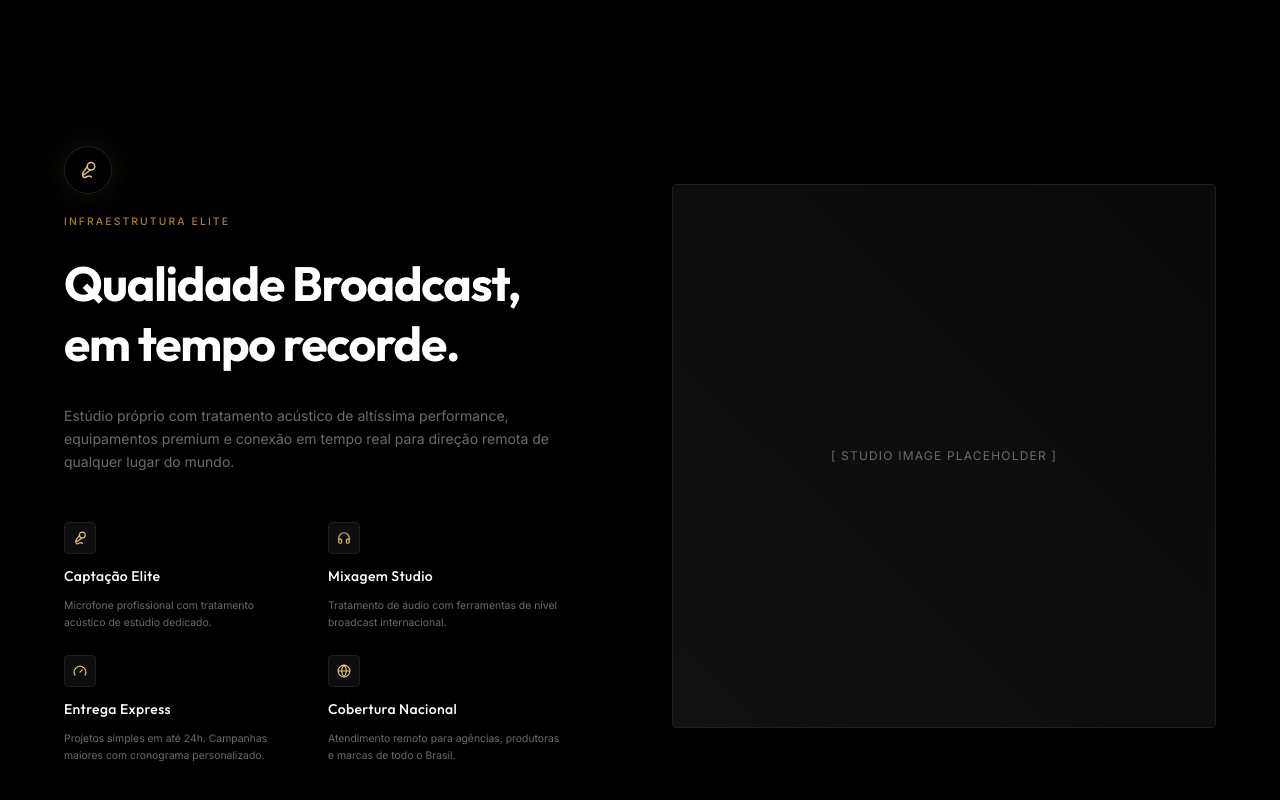
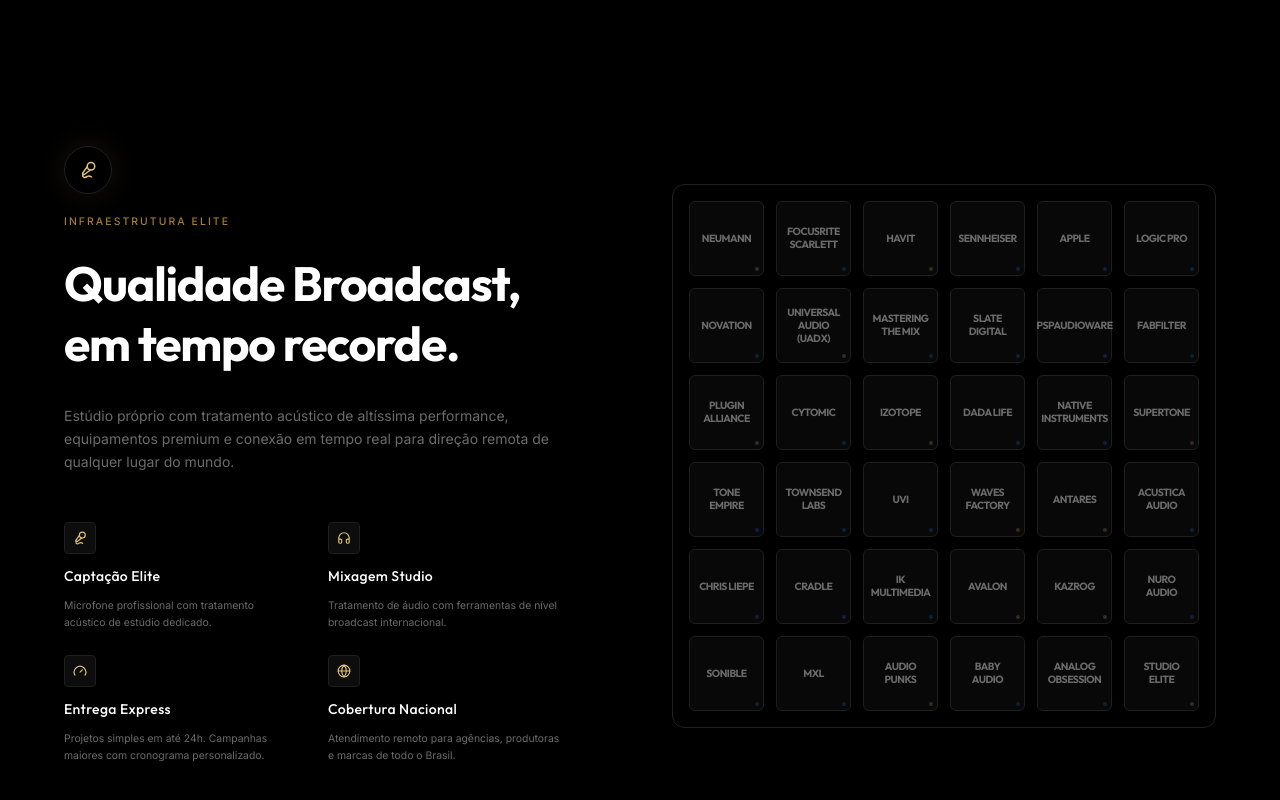
Before and after one commit to kleberrsanzony/sanzony-voz-premium, a Next.js app: page / in a window 1280 px wide. Shown: the part 5151-5951 px from the top of the page. Built offline with nearby package versions, Linux system fonts and the light colour scheme; no server answers; the database is empty.

Commit message:
feat: implement authentic 35-brand grid for studio infrastructure

```diff
--- a/src/components/sections/StudioSection.tsx
+++ b/src/components/sections/StudioSection.tsx
@@ -1,5 +1,7 @@
 "use client";
 
+import Image from "next/image"
+import { IndustryStandardGrid } from "@/components/ui/industry-standard-grid"
 import { capabilities } from "@/data/content"
 import { Mic2, ShieldCheck, Headphones, Gauge, Globe } from "lucide-react"
 import { Reveal } from "@/components/ui/reveal"
@@ -48,11 +50,8 @@ export default function StudioSection() {
             </div>
 
             <Reveal delay={0.4} blur={false}>
-              <div className="w-full aspect-square md:aspect-[4/3] lg:aspect-square bg-[#030303] rounded-md border border-white/5 overflow-hidden flex items-center justify-center relative shadow-2xl magnetic-image-lift">
-                <div className="absolute inset-0 bg-gradient-to-tr from-[#111] to-[#0a0a0a]" />
-                <p className="text-muted-foreground text-xs uppercase tracking-widest relative z-10">
-                  [ Studio Image Placeholder ]
-                </p>
+              <div className="w-full aspect-square md:aspect-[4/3] lg:aspect-square rounded-md overflow-hidden relative shadow-2xl magnetic-image-lift">
+                <IndustryStandardGrid />
               </div>
             </Reveal>
 
--- /dev/null
+++ b/src/components/ui/industry-standard-grid.tsx
@@ -0,0 +1,56 @@
+"use client";
+
+import React from "react";
+import { cn } from "@/lib/utils";
+
+const BRANDS = [
+  "Neumann", "Focusrite Scarlett", "Havit", "Sennheiser", "Apple", "Logic Pro",
+  "Novation", "Universal Audio (UADx)", "Mastering The Mix", "SLATE DIGITAL",
+  "PSPAUDIOWARE", "FABFILTER", "PLUGIN ALLIANCE", "CYTOMIC", "IZOTOPE",
+  "DADA LIFE", "NATIVE INSTRUMENTS", "SUPERTONE", "TONE EMPIRE", "TOWNSEND LABS",
+  "UVI", "WAVES FACTORY", "ANTARES", "ACUSTICA AUDIO", "CHRIS LIEPE",
+  "CRADLE", "IK MULTIMEDIA", "AVALON", "KAZROG", "NURO AUDIO",
+  "SONIBLE", "MXL", "AUDIO PUNKS", "BABY AUDIO", "ANALOG OBSESSION",
+  "Studio Elite"
+];
+
+export function IndustryStandardGrid() {
+  return (
+    <div className="grid grid-cols-4 sm:grid-cols-6 gap-2 md:gap-3 w-full h-full p-2 md:p-4 bg-black/40 backdrop-blur-sm rounded-xl border border-white/5">
+      {BRANDS.map((brand, i) => {
+        // Alternating colors like the reference image (blue/orange glows)
+        const isOrange = i % 7 === 0 || i % 5 === 2;
+
+        return (
+          <div
+            key={i}
+            className={cn(
+              "relative aspect-square flex flex-col items-center justify-center p-2 rounded-lg bg-[#080808] border border-white/5 transition-all duration-500 group cursor-default",
+              isOrange
+                ? "hover:shadow-[0_0_15px_rgba(224,194,122,0.1),inset_0_0_20px_rgba(224,194,122,0.05)] hover:border-[#e0c27a]/20"
+                : "hover:shadow-[0_0_15px_rgba(59,130,246,0.1),inset_0_0_20px_rgba(59,130,246,0.05)] hover:border-blue-500/20"
+            )}
+          >
+            {/* Subtle Inner Gradient */}
+            <div className="absolute inset-0 bg-gradient-to-br from-white/[0.02] to-transparent opacity-0 group-hover:opacity-100 transition-opacity" />
+
+            {/* Brand Text */}
+            <span className={cn(
+               "text-[0.55rem] md:text-[0.65rem] font-display font-bold uppercase tracking-tighter text-center leading-tight transition-colors duration-300",
+               isOrange ? "group-hover:text-[#e0c27a]" : "group-hover:text-blue-400",
+               "text-white/40 group-hover:text-white/90"
+            )}>
+              {brand}
+            </span>
+
+            {/* Micro Decorative Element */}
+            <div className={cn(
+              "absolute bottom-1 right-1 w-1 h-1 rounded-full opacity-20",
+              isOrange ? "bg-[#e0c27a]" : "bg-blue-500"
+            )} />
+          </div>
+        );
+      })}
+    </div>
+  );
+}
```
